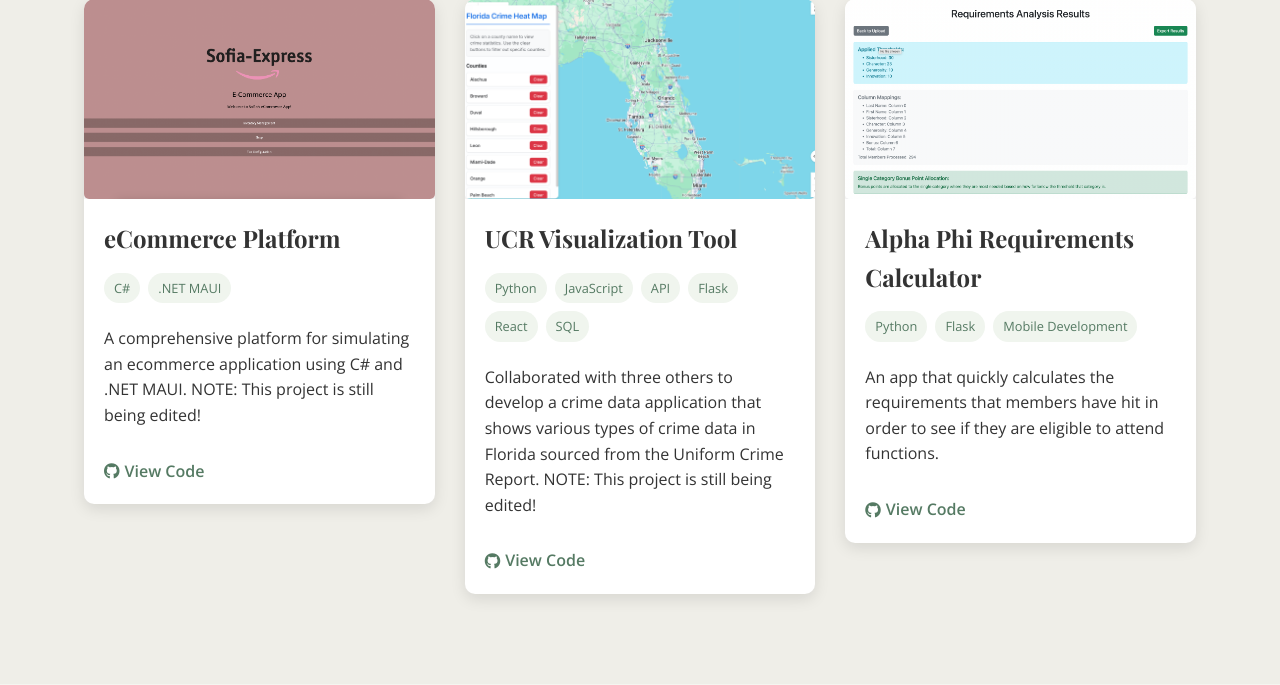
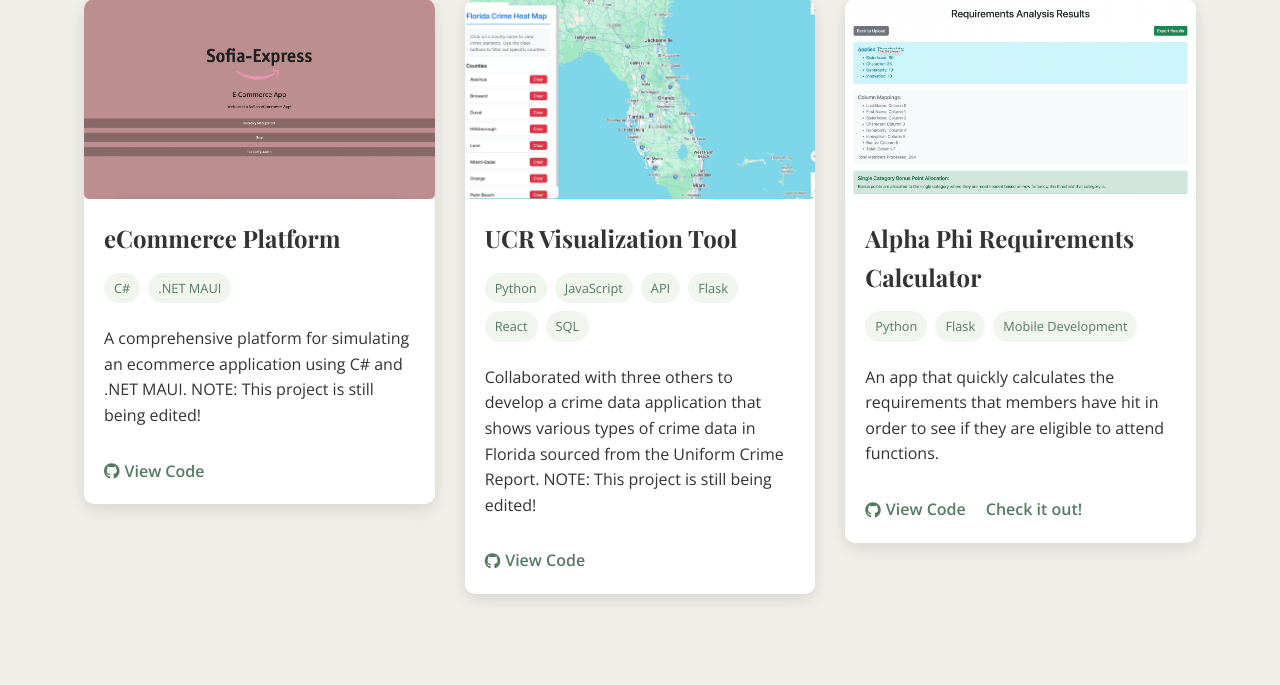
Before and after one commit to sofiabernal5/Personal-Portfolio, a Flask app: page /projects in a window 1280 px wide. Shown: the part 463-1148 px from the top of the page. Run offline with Flask 3, Linux system fonts and the light colour scheme.

Commit message:
updated link

```diff
--- a/templates/index.html
+++ b/templates/index.html
@@ -92,7 +92,6 @@
                             <span>HTML/CSS</span>
                         </div>
                         <a href="/projects" class="project-link">View Details</a>
-                        <a href="https://alphaphi-nogo.onrender.com/" target="_blank">Check it out!</a></p>
 
                     </div>
                 </div>
--- a/templates/projects.html
+++ b/templates/projects.html
@@ -102,6 +102,7 @@
                             <p>An app that quickly calculates the requirements that members have hit in order to see if they are eligible to attend functions.</p>
                             <div class="project-links">
                                 <a href="https://github.com/sofiabernal5/AlphaPhi-NoGo" target="_blank" class="project-link"><i class="fab fa-github"></i> View Code</a>
+                                <a href="https://alphaphi-nogo.onrender.com/" target="_blank" class="project-link"><i class="fab fa-computer"></i>Check it out!</a></p>
                             </div>
                         </div>
                     </div>
```
